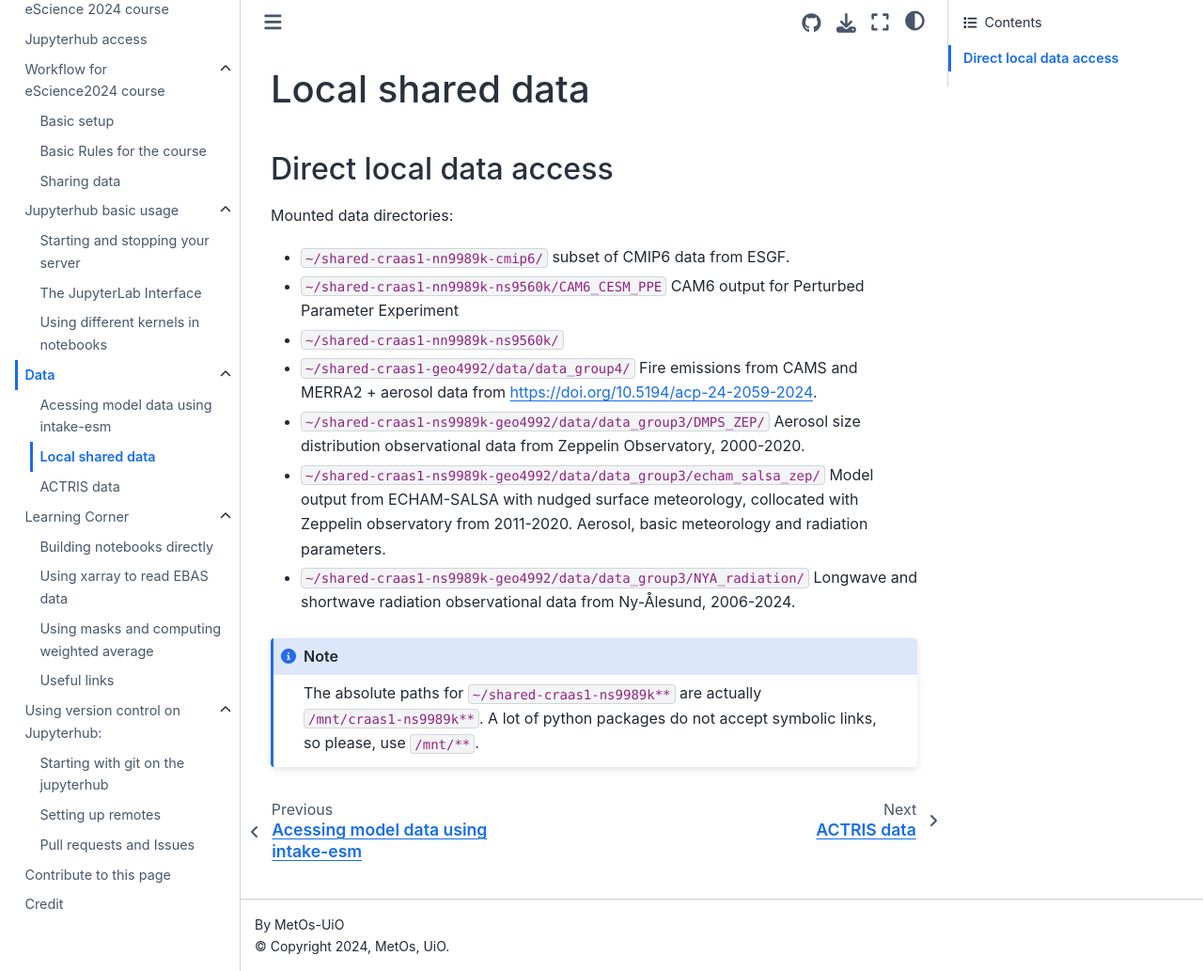
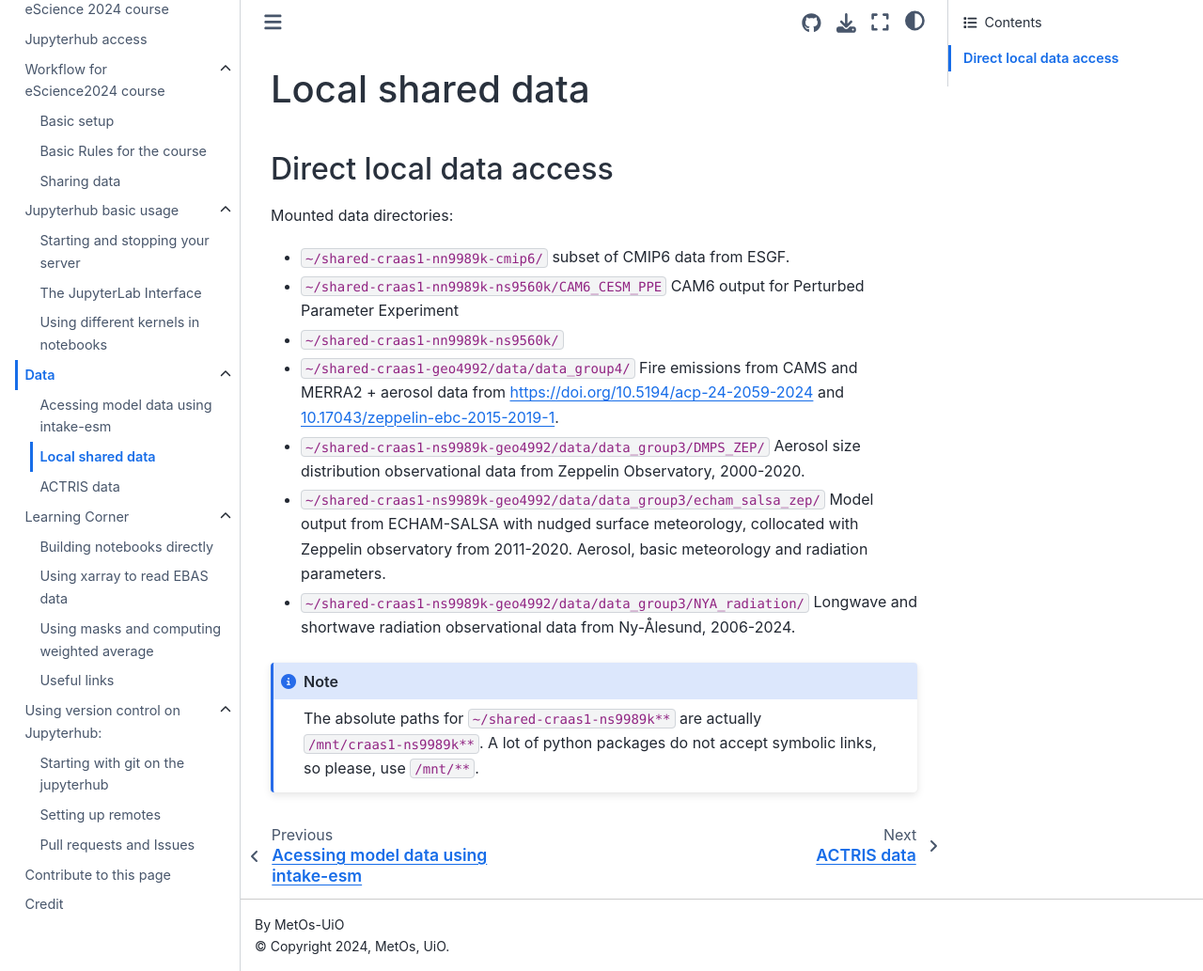
Before and after one commit to MetOs-UiO/eScience2024, a Sphinx documentation site: the page built from docs/data/local-data.rst, in a window 1280 px wide and 1033 px high. Shown: the whole window at 94% size. Built offline with Sphinx 7.4.7 and the Sphinx Book theme 1.1.4, drawn with Linux system fonts in a browser that asks for light colours.

Commit message:
add one doi in data_group4

```diff
--- a/docs/data/local-data.rst
+++ b/docs/data/local-data.rst
@@ -12,7 +12,7 @@ Mounted data directories:
 
 - ``~/shared-craas1-nn9989k-ns9560k/``
 
-- ``~/shared-craas1-geo4992/data/data_group4/`` Fire emissions from CAMS and MERRA2 + aerosol data from `<https://doi.org/10.5194/acp-24-2059-2024>`_.
+- ``~/shared-craas1-geo4992/data/data_group4/`` Fire emissions from CAMS and MERRA2 + aerosol data from `<https://doi.org/10.5194/acp-24-2059-2024>`_ and `<10.17043/zeppelin-ebc-2015-2019-1>`_.
 
 - ``~/shared-craas1-ns9989k-geo4992/data/data_group3/DMPS_ZEP/`` Aerosol size distribution observational data from Zeppelin Observatory, 2000-2020.
 
```
